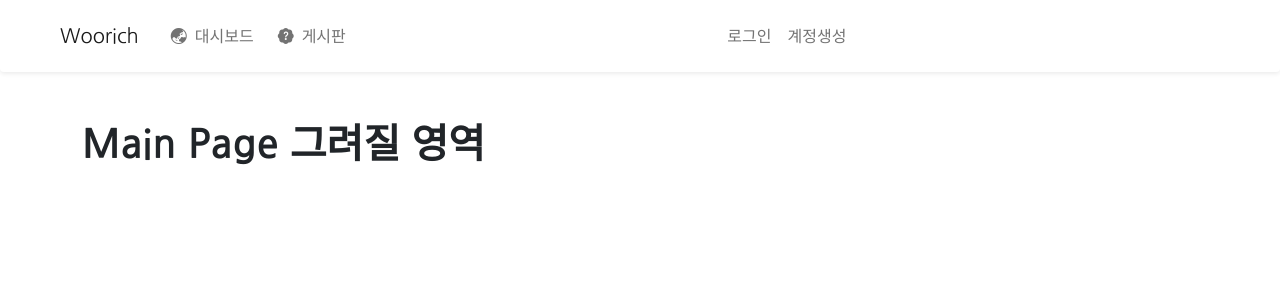
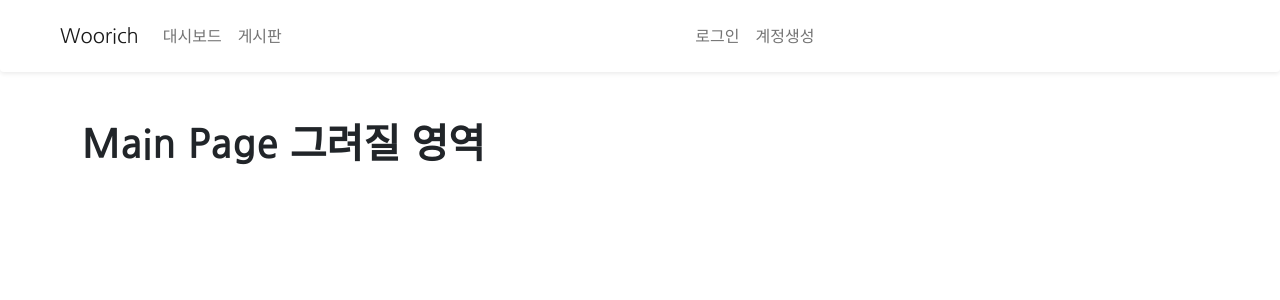
Before and after one commit to woorich/woorich, a Flask app: page / in a window 1280 px wide. Shown: the top 300 px of the page. Run offline with Flask 3, Linux system fonts and the light colour scheme; some libraries are stand-ins or nearby versions.

Commit message:
STYLE: styling navbar

```diff
--- a/woorichApp/static/style.css
+++ b/woorichApp/static/style.css
@@ -6,3 +6,35 @@ h1, h2, h3, h4, h5 {
     font-weight: 600;
 }
 a { text-decoration: none; }
+
+.nav-link::before {
+    content: '';
+    position: absolute;
+    bottom: 0%;
+    left: 0px;
+    width: 100%;
+    height: 1px;
+    background: #6098FF;
+    display: block;
+    -webkit-transform-origin: right top;
+    -ms-transform-origin: right top;
+    transform-origin: right top;
+    -webkit-transform: scale(0, 1);
+    -ms-transform: scale(0, 1);
+    transform: scale(0, 1);
+    -webkit-transition: transform 0.4s cubic-bezier(1, 0, 0, 1);
+    transition: transform 0.4s cubic-bezier(1, 0, 0, 1)
+  }
+
+  .nav-link:hover::before {
+    -webkit-transform-origin: left top;
+    -ms-transform-origin: left top;
+    transform-origin: left top;
+    -webkit-transform: scale(1, 1);
+    -ms-transform: scale(1, 1);
+    transform: scale(1, 1)
+  }
+
+  .nav-link:hover{
+    font-weight: 700;
+  }
--- a/woorichApp/templates/includes/navbar.html
+++ b/woorichApp/templates/includes/navbar.html
@@ -13,10 +13,10 @@
         <div class="collapse navbar-collapse" id="navbarSupportedContent">
             <ul class="navbar-nav me-auto mb-2 mb-lg-0">
                 <li>
-                    <a class="nav-link " href="{{ url_for('dashboard.index') }}"><i class="bi bi-globe-asia-australia mx-2"></i>대시보드</a>
+                    <a class="nav-link nav-btn" href="{{ url_for('dashboard.index') }}">대시보드</a>
                 </li>
                 <li>
-                    <a class="nav-link" href="{{ url_for('question._list') }}"><i class="bi bi-patch-question-fill mx-2"></i>게시판</a>
+                    <a class="nav-link nav-btn" href="{{ url_for('question._list') }}">게시판</a>
                 </li>
             </ul>
             {% if g.user %}
```
